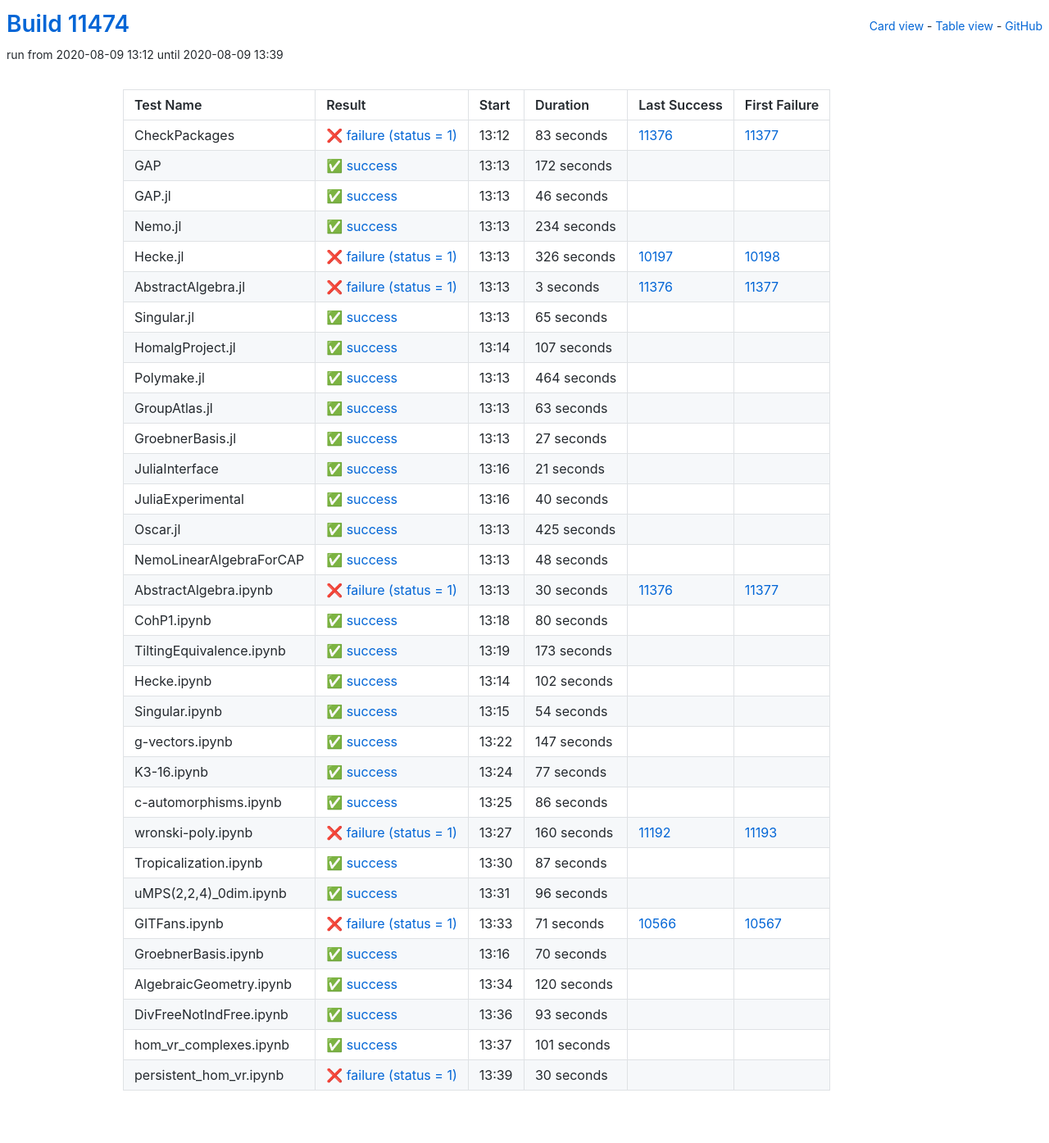
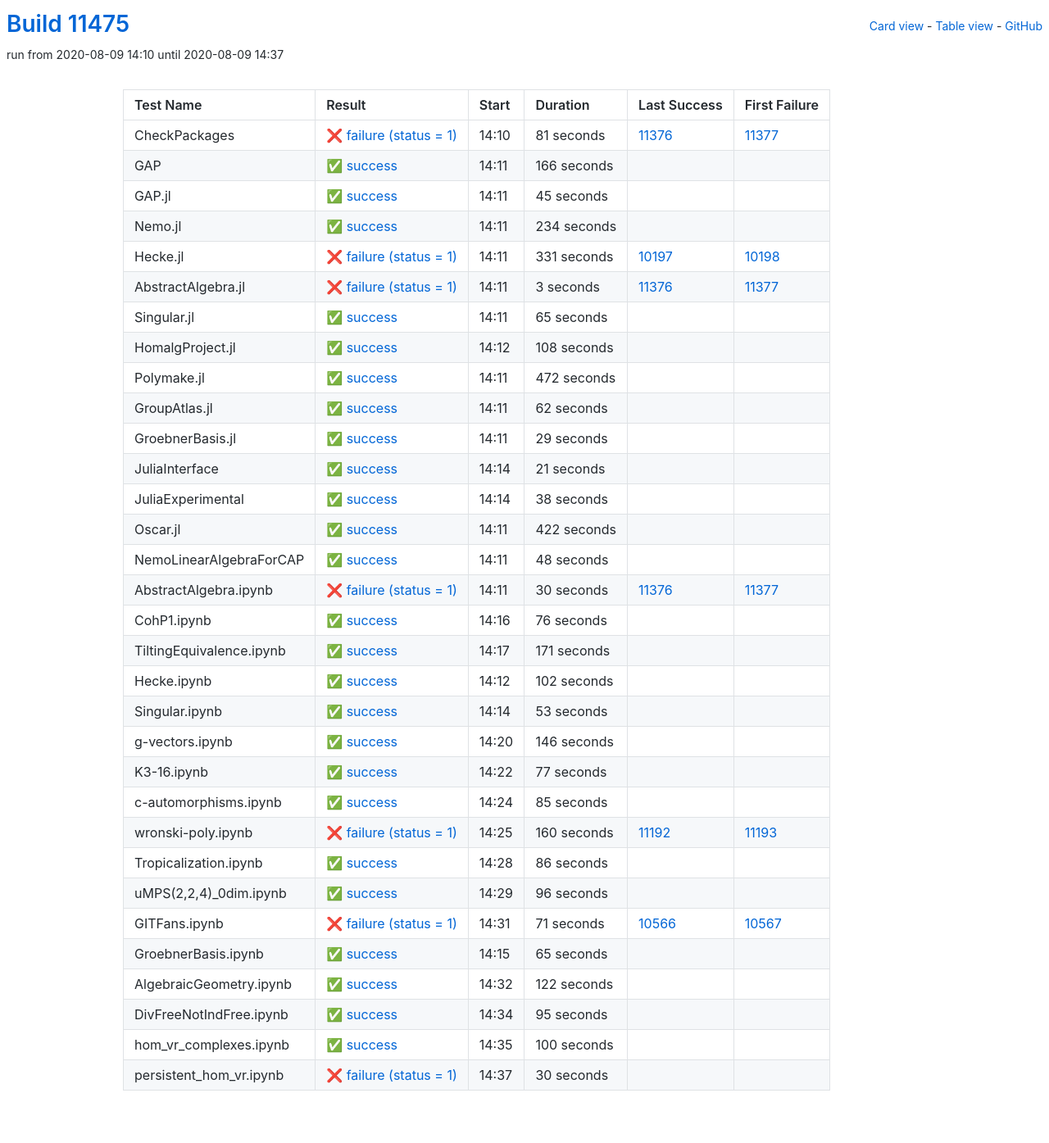
Before and after one commit to oscar-system/oscar-ci-status, a Jekyll site: the page built from table.html, in a window 1280 px wide. Shown: the whole page at 82% size. Built offline with Jekyll 4.4.1, drawn with Linux system fonts in a browser that asks for light colours.

Commit message:
Build #11475

```diff
--- a/_data/ci.yml
+++ b/_data/ci.yml
@@ -1,6 +1,6 @@
 ---
-build: 11474
-build_url: https://oscarci.mathematik.uni-kl.de/job/oscar/11474/
+build: 11475
+build_url: https://oscarci.mathematik.uni-kl.de/job/oscar/11475/
 job: oscar
 organization: oscar-system
 repo: oscar-ci-status
@@ -8,44 +8,44 @@
 tests:
 - name: CheckPackages
   id: checkpackages
-  log: https://oscarci.mathematik.uni-kl.de/job/oscar/11474/artifact/logs/build-11474/CheckPackages.log
-  start: 2020-08-09 13:12
+  log: https://oscarci.mathematik.uni-kl.de/job/oscar/11475/artifact/logs/build-11475/CheckPackages.log
+  start: 2020-08-09 14:10
   success: false
   exitcode: 1
   status: failure
-  duration: 83
+  duration: 81
   last_success: 11376
   last_success_url: https://oscarci.mathematik.uni-kl.de/job/oscar/11376/
   first_failure: 11377
   first_failure_url: https://oscarci.mathematik.uni-kl.de/job/oscar/11377/
 - name: GAP
   id: gap
-  log: https://oscarci.mathematik.uni-kl.de/job/oscar/11474/artifact/logs/build-11474/GAP.log
-  start: 2020-08-09 13:13
+  log: https://oscarci.mathematik.uni-kl.de/job/oscar/11475/artifact/logs/build-11475/GAP.log
+  start: 2020-08-09 14:11
   success: true
   exitcode: 0
   status: success
-  duration: 172
+  duration: 166
   last_success: false
   last_success_url:
   first_failure: false
   first_failure_url:
 - name: GAP.jl
   id: gap-jl
-  log: https://oscarci.mathematik.uni-kl.de/job/oscar/11474/artifact/logs/build-11474/GAP.jl.log
-  start: 2020-08-09 13:13
+  log: https://oscarci.mathematik.uni-kl.de/job/oscar/11475/artifact/logs/build-11475/GAP.jl.log
+  start: 2020-08-09 14:11
   success: true
   exitcode: 0
   status: success
-  duration: 46
+  duration: 45
   last_success: false
   last_success_url:
   first_failure: false
   first_failure_url:
 - name: Nemo.jl
   id: nemo-jl
-  log: https://oscarci.mathematik.uni-kl.de/job/oscar/11474/artifact/logs/build-11474/Nemo.jl.log
-  start: 2020-08-09 13:13
+  log: https://oscarci.mathematik.uni-kl.de/job/oscar/11475/artifact/logs/build-11475/Nemo.jl.log
+  start: 2020-08-09 14:11
   success: true
   exitcode: 0
   status: success
@@ -56,20 +56,20 @@
   first_failure_url:
 - name: Hecke.jl
   id: hecke-jl
-  log: https://oscarci.mathematik.uni-kl.de/job/oscar/11474/artifact/logs/build-11474/Hecke.jl.log
-  start: 2020-08-09 13:13
+  log: https://oscarci.mathematik.uni-kl.de/job/oscar/11475/artifact/logs/build-11475/Hecke.jl.log
+  start: 2020-08-09 14:11
   success: false
   exitcode: 1
   status: failure
-  duration: 326
+  duration: 331
   last_success: 10197
   last_success_url: https://oscarci.mathematik.uni-kl.de/job/oscar/10197/
   first_failure: 10198
   first_failure_url: https://oscarci.mathematik.uni-kl.de/job/oscar/10198/
 - name: AbstractAlgebra.jl
   id: abstractalgebra-jl
-  log: https://oscarci.mathematik.uni-kl.de/job/oscar/11474/artifact/logs/build-11474/AbstractAlgebra.jl.log
-  start: 2020-08-09 13:13
+  log: https://oscarci.mathematik.uni-kl.de/job/oscar/11475/artifact/logs/build-11475/AbstractAlgebra.jl.log
+  start: 2020-08-09 14:11
   success: false
   exitcode: 1
   status: failure
@@ -80,8 +80,8 @@
   first_failure_url: https://oscarci.mathematik.uni-kl.de/job/oscar/11377/
 - name: Singular.jl
   id: singular-jl
-  log: https://oscarci.mathematik.uni-kl.de/job/oscar/11474/artifact/logs/build-11474/Singular.jl.log
-  start: 2020-08-09 13:13
+  log: https://oscarci.mathematik.uni-kl.de/job/oscar/11475/artifact/logs/build-11475/Singular.jl.log
+  start: 2020-08-09 14:11
   success: true
   exitcode: 0
   status: success
@@ -92,56 +92,56 @@
   first_failure_url:
 - name: HomalgProject.jl
   id: homalgproject-jl
-  log: https://oscarci.mathematik.uni-kl.de/job/oscar/11474/artifact/logs/build-11474/HomalgProject.jl.log
-  start: 2020-08-09 13:14
+  log: https://oscarci.mathematik.uni-kl.de/job/oscar/11475/artifact/logs/build-11475/HomalgProject.jl.log
+  start: 2020-08-09 14:12
   success: true
   exitcode: 0
   status: success
-  duration: 107
+  duration: 108
   last_success: false
   last_success_url:
   first_failure: false
   first_failure_url:
 - name: Polymake.jl
   id: polymake-jl
-  log: https://oscarci.mathematik.uni-kl.de/job/oscar/11474/artifact/logs/build-11474/Polymake.jl.log
-  start: 2020-08-09 13:13
+  log: https://oscarci.mathematik.uni-kl.de/job/oscar/11475/artifact/logs/build-11475/Polymake.jl.log
+  start: 2020-08-09 14:11
   success: true
   exitcode: 0
   status: success
-  duration: 464
+  duration: 472
   last_success: false
   last_success_url:
   first_failure: false
   first_failure_url:
 - name: GroupAtlas.jl
   id: groupatlas-jl
-  log: https://oscarci.mathematik.uni-kl.de/job/oscar/11474/artifact/logs/build-11474/GroupAtlas.jl.log
-  start: 2020-08-09 13:13
+  log: https://oscarci.mathematik.uni-kl.de/job/oscar/11475/artifact/logs/build-11475/GroupAtlas.jl.log
+  start: 2020-08-09 14:11
   success: true
   exitcode: 0
   status: success
-  duration: 63
+  duration: 62
   last_success: false
   last_success_url:
   first_failure: false
   first_failure_url:
 - name: GroebnerBasis.jl
   id: groebnerbasis-jl
-  log: https://oscarci.mathematik.uni-kl.de/job/oscar/11474/artifact/logs/build-11474/GroebnerBasis.jl.log
-  start: 2020-08-09 13:13
+  log: https://oscarci.mathematik.uni-kl.de/job/oscar/11475/artifact/logs/build-11475/GroebnerBasis.jl.log
+  start: 2020-08-09 14:11
   success: true
   exitcode: 0
   status: success
-  duration: 27
+  duration: 29
   last_success: false
   last_success_url:
   first_failure: false
   first_failure_url:
 - name: JuliaInterface
   id: juliainterface
-  log: https://oscarci.mathematik.uni-kl.de/job/oscar/11474/artifact/logs/build-11474/JuliaInterface.log
-  start: 2020-08-09 13:16
+  log: https://oscarci.mathematik.uni-kl.de/job/oscar/11475/artifact/logs/build-11475/JuliaInterface.log
+  start: 2020-08-09 14:14
   success: true
   exitcode: 0
   status: success
@@ -152,32 +152,32 @@
   first_failure_url:
 - name: JuliaExperimental
   id: juliaexperimental
-  log: https://oscarci.mathematik.uni-kl.de/job/oscar/11474/artifact/logs/build-11474/JuliaExperimental.log
-  start: 2020-08-09 13:16
+  log: https://oscarci.mathematik.uni-kl.de/job/oscar/11475/artifact/logs/build-11475/JuliaExperimental.log
+  start: 2020-08-09 14:14
   success: true
   exitcode: 0
   status: success
-  duration: 40
+  duration: 38
   last_success: false
   last_success_url:
   first_failure: false
   first_failure_url:
 - name: Oscar.jl
   id: oscar-jl
-  log: https://oscarci.mathematik.uni-kl.de/job/oscar/11474/artifact/logs/build-11474/Oscar.jl.log
-  start: 2020-08-09 13:13
+  log: https://oscarci.mathematik.uni-kl.de/job/oscar/11475/artifact/logs/build-11475/Oscar.jl.log
+  start: 2020-08-09 14:11
   success: true
   exitcode: 0
   status: success
-  duration: 425
+  duration: 422
   last_success: false
   last_success_url:
   first_failure: false
   first_failure_url:
 - name: NemoLinearAlgebraForCAP
   id: nemolinearalgebraforcap
-  log: https://oscarci.mathematik.uni-kl.de/job/oscar/11474/artifact/logs/build-11474/NemoLinearAlgebraForCAP.log
-  start: 2020-08-09 13:13
+  log: https://oscarci.mathematik.uni-kl.de/job/oscar/11475/artifact/logs/build-11475/NemoLinearAlgebraForCAP.log
+  start: 2020-08-09 14:11
   success: true
   exitcode: 0
   status: success
@@ -188,8 +188,8 @@
   first_failure_url:
 - name: AbstractAlgebra.ipynb
   id: abstractalgebra-ipynb
-  log: https://oscarci.mathematik.uni-kl.de/job/oscar/11474/artifact/logs/build-11474/AbstractAlgebra.ipynb.log
-  start: 2020-08-09 13:13
+  log: https://oscarci.mathematik.uni-kl.de/job/oscar/11475/artifact/logs/build-11475/AbstractAlgebra.ipynb.log
+  start: 2020-08-09 14:11
   success: false
   exitcode: 1
   status: failure
@@ -200,32 +200,32 @@
   first_failure_url: https://oscarci.mathematik.uni-kl.de/job/oscar/11377/
 - name: CohP1.ipynb
   id: cohp1-ipynb
-  log: https://oscarci.mathematik.uni-kl.de/job/oscar/11474/artifact/logs/build-11474/CohP1.ipynb.log
-  start: 2020-08-09 13:18
+  log: https://oscarci.mathematik.uni-kl.de/job/oscar/11475/artifact/logs/build-11475/CohP1.ipynb.log
+  start: 2020-08-09 14:16
   success: true
   exitcode: 0
   status: success
-  duration: 80
+  duration: 76
   last_success: false
   last_success_url:
   first_failure: false
   first_failure_url:
 - name: TiltingEquivalence.ipynb
   id: tiltingequivalence-ipynb
-  log: https://oscarci.mathematik.uni-kl.de/job/oscar/11474/artifact/logs/build-11474/TiltingEquivalence.ipynb.log
-  start: 2020-08-09 13:19
+  log: https://oscarci.mathematik.uni-kl.de/job/oscar/11475/artifact/logs/build-11475/TiltingEquivalence.ipynb.log
+  start: 2020-08-09 14:17
   success: true
   exitcode: 0
   status: success
-  duration: 173
+  duration: 171
   last_success: false
   last_success_url:
   first_failure: false
   first_failure_url:
 - name: Hecke.ipynb
   id: hecke-ipynb
-  log: https://oscarci.mathematik.uni-kl.de/job/oscar/11474/artifact/logs/build-11474/Hecke.ipynb.log
-  start: 2020-08-09 13:14
+  log: https://oscarci.mathematik.uni-kl.de/job/oscar/11475/artifact/logs/build-11475/Hecke.ipynb.log
+  start: 2020-08-09 14:12
   success: true
   exitcode: 0
   status: success
@@ -236,32 +236,32 @@
   first_failure_url:
 - name: Singular.ipynb
   id: singular-ipynb
-  log: https://oscarci.mathematik.uni-kl.de/job/oscar/11474/artifact/logs/build-11474/Singular.ipynb.log
-  start: 2020-08-09 13:15
+  log: https://oscarci.mathematik.uni-kl.de/job/oscar/11475/artifact/logs/build-11475/Singular.ipynb.log
+  start: 2020-08-09 14:14
   success: true
   exitcode: 0
   status: success
-  duration: 54
+  duration: 53
   last_success: false
   last_success_url:
   first_failure: false
   first_failure_url:
 - name: g-vectors.ipynb
   id: g-vectors-ipynb
-  log: https://oscarci.mathematik.uni-kl.de/job/oscar/11474/artifact/logs/build-11474/g-vectors.ipynb.log
-  start: 2020-08-09 13:22
+  log: https://oscarci.mathematik.uni-kl.de/job/oscar/11475/artifact/logs/build-11475/g-vectors.ipynb.log
+  start: 2020-08-09 14:20
   success: true
   exitcode: 0
   status: success
-  duration: 147
+  duration: 146
   last_success: false
   last_success_url:
   first_failure: false
   first_failure_url:
 - name: K3-16.ipynb
   id: k3-16-ipynb
-  log: https://oscarci.mathematik.uni-kl.de/job/oscar/11474/artifact/logs/build-11474/K3-16.ipynb.log
-  start: 2020-08-09 13:24
+  log: https://oscarci.mathematik.uni-kl.de/job/oscar/11475/artifact/logs/build-11475/K3-16.ipynb.log
+  start: 2020-08-09 14:22
   success: true
   exitcode: 0
   status: success
@@ -272,20 +272,20 @@
   first_failure_url:
 - name: c-automorphisms.ipynb
   id: c-automorphisms-ipynb
-  log: https://oscarci.mathematik.uni-kl.de/job/oscar/11474/artifact/logs/build-11474/c-automorphisms.ipynb.log
-  start: 2020-08-09 13:25
+  log: https://oscarci.mathematik.uni-kl.de/job/oscar/11475/artifact/logs/build-11475/c-automorphisms.ipynb.log
+  start: 2020-08-09 14:24
   success: true
   exitcode: 0
   status: success
-  duration: 86
+  duration: 85
   last_success: false
   last_success_url:
   first_failure: false
   first_failure_url:
 - name: wronski-poly.ipynb
   id: wronski-poly-ipynb
-  log: https://oscarci.mathematik.uni-kl.de/job/oscar/11474/artifact/logs/build-11474/wronski-poly.ipynb.log
-  start: 2020-08-09 13:27
+  log: https://oscarci.mathematik.uni-kl.de/job/oscar/11475/artifact/logs/build-11475/wronski-poly.ipynb.log
+  start: 2020-08-09 14:25
   success: false
   exitcode: 1
   status: failure
@@ -296,20 +296,20 @@
   first_failure_url: https://oscarci.mathematik.uni-kl.de/job/oscar/11193/
 - name: Tropicalization.ipynb
   id: tropicalization-ipynb
-  log: https://oscarci.mathematik.uni-kl.de/job/oscar/11474/artifact/logs/build-11474/Tropicalization.ipynb.log
-  start: 2020-08-09 13:30
+  log: https://oscarci.mathematik.uni-kl.de/job/oscar/11475/artifact/logs/build-11475/Tropicalization.ipynb.log
+  start: 2020-08-09 14:28
   success: true
   exitcode: 0
   status: success
-  duration: 87
+  duration: 86
   last_success: false
   last_success_url:
   first_failure: false
   first_failure_url:
 - name: uMPS(2,2,4)_0dim.ipynb
   id: umps-2-2-4-0dim-ipynb
-  log: https://oscarci.mathematik.uni-kl.de/job/oscar/11474/artifact/logs/build-11474/uMPS-2-2-4-_0dim.ipynb.log
-  start: 2020-08-09 13:31
+  log: https://oscarci.mathematik.uni-kl.de/job/oscar/11475/artifact/logs/build-11475/uMPS-2-2-4-_0dim.ipynb.log
+  start: 2020-08-09 14:29
   success: true
   exitcode: 0
   status: success
@@ -320,8 +320,8 @@
   first_failure_url:
 - name: GITFans.ipynb
   id: gitfans-ipynb
-  log: https://oscarci.mathematik.uni-kl.de/job/oscar/11474/artifact/logs/build-11474/GITFans.ipynb.log
-  start: 2020-08-09 13:33
+  log: https://oscarci.mathematik.uni-kl.de/job/oscar/11475/artifact/logs/build-11475/GITFans.ipynb.log
+  start: 2020-08-09 14:31
   success: false
   exitcode: 1
   status: failure
@@ -332,56 +332,56 @@
   first_failure_url: https://oscarci.mathematik.uni-kl.de/job/oscar/10567/
 - name: GroebnerBasis.ipynb
   id: groebnerbasis-ipynb
-  log: https://oscarci.mathematik.uni-kl.de/job/oscar/11474/artifact/logs/build-11474/GroebnerBasis.ipynb.log
-  start: 2020-08-09 13:16
+  log: https://oscarci.mathematik.uni-kl.de/job/oscar/11475/artifact/logs/build-11475/GroebnerBasis.ipynb.log
+  start: 2020-08-09 14:15
   success: true
   exitcode: 0
   status: success
-  duration: 70
+  duration: 65
   last_success: false
   last_success_url:
   first_failure: false
   first_failure_url:
 - name: AlgebraicGeometry.ipynb
   id: algebraicgeometry-ipynb
-  log: https://oscarci.mathematik.uni-kl.de/job/oscar/11474/artifact/logs/build-11474/AlgebraicGeometry.ipynb.log
-  start: 2020-08-09 13:34
+  log: https://oscarci.mathematik.uni-kl.de/job/oscar/11475/artifact/logs/build-11475/AlgebraicGeometry.ipynb.log
+  start: 2020-08-09 14:32
   success: true
   exitcode: 0
   status: success
-  duration: 120
+  duration: 122
   last_success: false
   last_success_url:
   first_failure: false
   first_failure_url:
 - name: DivFreeNotIndFree.ipynb
   id: divfreenotindfree-ipynb
-  log: https://oscarci.mathematik.uni-kl.de/job/oscar/11474/artifact/logs/build-11474/DivFreeNotIndFree.ipynb.log
-  start: 2020-08-09 13:36
+  log: https://oscarci.mathematik.uni-kl.de/job/oscar/11475/artifact/logs/build-11475/DivFreeNotIndFree.ipynb.log
+  start: 2020-08-09 14:34
   success: true
   exitcode: 0
   status: success
-  duration: 93
+  duration: 95
   last_success: false
   last_success_url:
   first_failure: false
   first_failure_url:
 - name: hom_vr_complexes.ipynb
   id: hom-vr-complexes-ipynb
-  log: https://oscarci.mathematik.uni-kl.de/job/oscar/11474/artifact/logs/build-11474/hom_vr_complexes.ipynb.log
-  start: 2020-08-09 13:37
+  log: https://oscarci.mathematik.uni-kl.de/job/oscar/11475/artifact/logs/build-11475/hom_vr_complexes.ipynb.log
+  start: 2020-08-09 14:35
   success: true
   exitcode: 0
   status: success
-  duration: 101
+  duration: 100
   last_success: false
   last_success_url:
   first_failure: false
   first_failure_url:
 - name: persistent_hom_vr.ipynb
   id: persistent-hom-vr-ipynb
-  log: https://oscarci.mathematik.uni-kl.de/job/oscar/11474/artifact/logs/build-11474/persistent_hom_vr.ipynb.log
-  start: 2020-08-09 13:39
+  log: https://oscarci.mathematik.uni-kl.de/job/oscar/11475/artifact/logs/build-11475/persistent_hom_vr.ipynb.log
+  start: 2020-08-09 14:37
   success: false
   exitcode: 1
   status: failure
```
Also changed, not shown: README.md.
